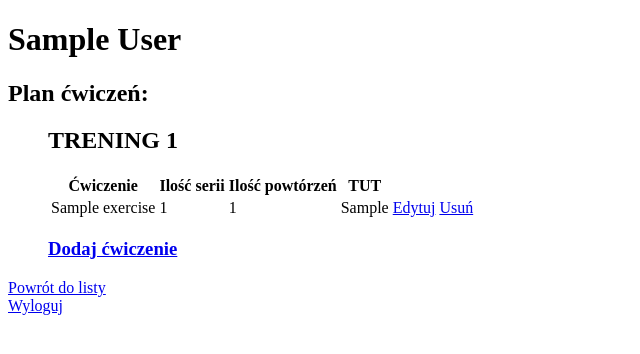
After one commit to dominikagzela/personal-trainer-management-app, a Django app: page /plan_for_user/1/ in a window 1280 px wide. The commit adds this page. Shown: the top 354 px of the page, without its empty margins (0-640 px from the left). Run offline with Django 4.2, Linux system fonts and the light colour scheme; a user stored in the database is signed in; tables that the repository leaves empty hold one stand-in row (values such as "Sample post").

Commit message:
plan view & update from trainer side

```diff
--- a/personal_trainer/management_app/models.py
+++ b/personal_trainer/management_app/models.py
@@ -55,6 +55,9 @@ class Exercises(models.Model):
     url = models.URLField()
     plan = models.ManyToManyField(User, through='PlanExercises')
 
+    def __str__(self):
+        return self.name
+
 
 class PlanExercises(models.Model):
     user = models.ForeignKey(User, on_delete=models.CASCADE)
@@ -65,7 +68,7 @@ class PlanExercises(models.Model):
     TUT = models.CharField(max_length=7, null=True)
 
     class Meta:
-        ordering = ['training_number']
+        ordering = ['training_number', 'pk']
 
 
 class PracticalTips(models.Model):
--- a/personal_trainer/management_app/templates/management_app/exercises_list.html
+++ b/personal_trainer/management_app/templates/management_app/exercises_list.html
@@ -2,7 +2,7 @@
 
 {% block content %}
     <h3>Lista wszystkich dostępnych ćwiczeń:</h3>
-    <a href="/add_exercise" target="_blank"</a>Dodaj nowe ćwiczenie
+    <a href="/add_exercise" target="_blank"></a>Dodaj nowe ćwiczenie
     <ul>
         <table>
             <thead>
--- /dev/null
+++ b/personal_trainer/management_app/templates/management_app/plan_trainer_view.html
@@ -0,0 +1,40 @@
+{% extends 'management_app/base.html' %}
+
+{% block content %}
+<h1>{{ user.first_name }} {{ user.last_name }}</h1>
+<h2>Plan ćwiczeń:</h2>
+    <ul>
+        {% for training in trainings %}
+        <h2>TRENING {{ training }}</h2>
+        <table>
+            <thead>
+            <tr>
+                <th>Ćwiczenie</th>
+                <th>Ilość serii</th>
+                <th>Ilość powtórzeń</th>
+                <th>TUT</th>
+                <th></th>
+                <th></th>
+            </tr>
+            </thead>
+            <tbody>
+            {% for plan in plans %}
+            {% if training == plan.training_number %}
+            <tr>
+                <td>{{ plan.exercise.name }}</td>
+                <td>{{ plan.series }}</td>
+                <td>{{ plan.repeat }}</td>
+                <td>{{ plan.TUT }}</td>
+                <td><a href="/plan_update_for_user/{{ user.id }}/{{ plan.training_number }}/{{ plan.exercise.id }}/{{ plan.pk}}/"</a>Edytuj</td>
+                <td><a href="/plan_delete_for_user/{{ user.id }}"</a>Usuń</td>
+            </tr>
+            {% endif %}
+            {% endfor %}
+            </tbody>
+        </table>
+        <h3><a href="/plan_crate_for_user/{{ user.id }}">Dodaj ćwiczenie</a></h3>
+        {% endfor %}
+    </ul>
+<a href="/user_list"</a>Powrót do listy<br>
+<a href="/logout"</a>Wyloguj
+{% endblock %}
--- a/personal_trainer/management_app/templates/management_app/user_list.html
+++ b/personal_trainer/management_app/templates/management_app/user_list.html
@@ -10,6 +10,7 @@
                     <th>Nazwisko</th>
                     <th>Adres mailowy</th>
                     <th>Cel współpracy</th>
+                    <th></th>
                 </tr>
             </thead>
             <tbody>
@@ -19,6 +20,7 @@
                     <td>{{ user.last_name }}</td>
                     <td>{{ user.email }}</td>
                     <td>{{ user.purpose }}</td>
+                    <td><a href="/plan_for_user/{{ user.id }}"</a>Plan</td>
                 </tr>
                 {% endfor %}
             </tbody>
--- a/personal_trainer/management_app/views.py
+++ b/personal_trainer/management_app/views.py
@@ -4,9 +4,9 @@ from django.shortcuts import render, redirect
 from django.views.generic import View, FormView, CreateView, ListView, UpdateView, DeleteView, RedirectView
 from django.core.exceptions import ObjectDoesNotExist
 from .models import User, MacroElements, Reports, Photos, Exercises, PlanExercises, PracticalTips
-from .forms import LoginUserForm
+from .forms import LoginUserForm, PlanExercisesForm
 from django.contrib.auth import get_user_model, authenticate, login, logout
-from django.urls import reverse_lazy
+from django.urls import reverse_lazy, reverse
 
 from django.contrib.auth.mixins import LoginRequiredMixin, PermissionRequiredMixin
 from django.contrib.auth.decorators import login_required
@@ -17,6 +17,7 @@ from django.db.models import Subquery, OuterRef
 from django.template import Library
 
 register = Library()
+
 
 def logged_in(request):
     return HttpResponse('zalogowales sie')
@@ -132,11 +133,12 @@ class MacroElementsUserView(ListView):
 
 
 @method_decorator(login_required, name='dispatch')
-class PlanView(ListView):
-    template_name = 'management_app/plan.html'
+class PlanUserView(ListView):
     model = PlanExercises
+    template_name = 'management_app/plan_user.html'
 
     def get_context_data(self, **kwargs):
+        ctx = super().get_context_data(**kwargs)
         current_user = self.request.user
         # Call the base implementation first to get a context
         # ctx = super().get_context_data(**kwargs)
@@ -151,3 +153,69 @@ class PlanView(ListView):
             'plans': plans
         }
         return ctx
+
+
+@method_decorator([login_required, trainer_required], name='dispatch')
+class PlanTrainerView(ListView):
+    model = PlanExercises
+    template_name = 'management_app/plan_trainer_view.html'
+
+    def get_context_data(self, **kwargs):
+        current_user_id = self.kwargs['user_id']
+        current_user = User.objects.get(id=current_user_id)
+        plans = PlanExercises.objects.filter(user=current_user_id)
+        get_trainings = []
+        for plan in plans:
+            if not (plan.training_number in get_trainings):
+                get_trainings.append(plan.training_number)
+        ctx = {
+            'user': current_user,
+            'trainings': get_trainings,
+            'plans': plans
+        }
+        return ctx
+
+
+@method_decorator([login_required, trainer_required], name='dispatch')
+class PlanCreateTrainerView(CreateView):
+    model = PlanExercises
+    template_name = 'management_app/plan_create_form.html'
+
+
+@method_decorator([login_required, trainer_required], name='dispatch')
+class PlanUpdateTrainerView(UpdateView):
+    form_class = PlanExercisesForm
+    template_name = 'management_app/plan_update_form.html'
+    model = PlanExercises
+    # pk_url_kwarg = 'user_id'
+    pk_url_kwarg = 'plan_pk'
+
+    def form_valid(self, form, **kwargs):
+        form.save()
+        return super(PlanUpdateTrainerView, self).form_valid(form)
+
+    def get_initial(self, queryset=None):
+        current_user_id = self.kwargs['user_id']
+        current_training = self.kwargs['training_number']
+        current_exercise_id = self.kwargs['exercise_id']
+        initial = super(PlanUpdateTrainerView, self).get_initial()
+        plan = PlanExercises.objects.filter(
+            user=current_user_id).filter(
+            training_number=current_training).filter(
+            exercise=current_exercise_id
+        )
+        initial['exercise'] = plan[0].exercise.name
+        initial['series'] = plan[0].series
+        initial['repeat'] = plan[0].repeat
+        initial['TUT'] = plan[0].TUT
+        return initial
+
+    def get_success_url(self, *args, **kwargs):
+        current_user_id = self.kwargs['user_id']
+        return reverse('plan-for-user', args=[current_user_id])
+
+    def get_context_data(self, **kwargs):
+        ctx = super().get_context_data(**kwargs)
+        current_training = self.kwargs['training_number']
+        ctx['training_number'] = current_training
+        return ctx
--- a/personal_trainer/personal_trainer/urls.py
+++ b/personal_trainer/personal_trainer/urls.py
@@ -26,7 +26,10 @@ from management_app.views import (
     DeleteExerciseView,
     UpdateExerciseView,
     MacroElementsUserView,
-    PlanView,
+    PlanUserView,
+    PlanTrainerView,
+    PlanCreateTrainerView,
+    PlanUpdateTrainerView,
 )
 
 urlpatterns = [
@@ -44,8 +47,11 @@ urlpatterns = [
     path('add_exercise/', AddExerciseView.as_view(), name='add-exercise'),
     path('update_exercise/<int:pk>/', UpdateExerciseView.as_view(), name='update-exercise'),
     path('delete_exercise/<int:pk>/', DeleteExerciseView.as_view(), name='delete-exercise'),
+    path('plan_for_user/<int:user_id>/', PlanTrainerView.as_view(), name='plan-for-user'),
+    path('plan_create_for_user/<int:user_id>/', PlanCreateTrainerView.as_view(), name='plan-create-for-user'),
+    path('plan_update_for_user/<int:user_id>/<int:training_number>/<int:exercise_id>/<int:plan_pk>/', PlanUpdateTrainerView.as_view(), name='plan-update-for-user'),
 
     # for users:
     path('macro_elements_user/', MacroElementsUserView.as_view(), name='macro-elements-user'),
-    path('plan/', PlanView.as_view(), name='plan'),
+    path('plan_user/', PlanUserView.as_view(), name='plan-user'),
 ]
```
Also changed, not shown: personal_trainer/management_app/forms.py (+16 -1 lines), personal_trainer/management_app/templates/management_app/plan_create_form.html (added, +12 -0 lines), personal_trainer/management_app/templates/management_app/plan_update_form.html (added, +13 -0 lines), personal_trainer/management_app/templates/management_app/plan_user.html (renamed from personal_trainer/management_app/templates/management_app/plan.html).
